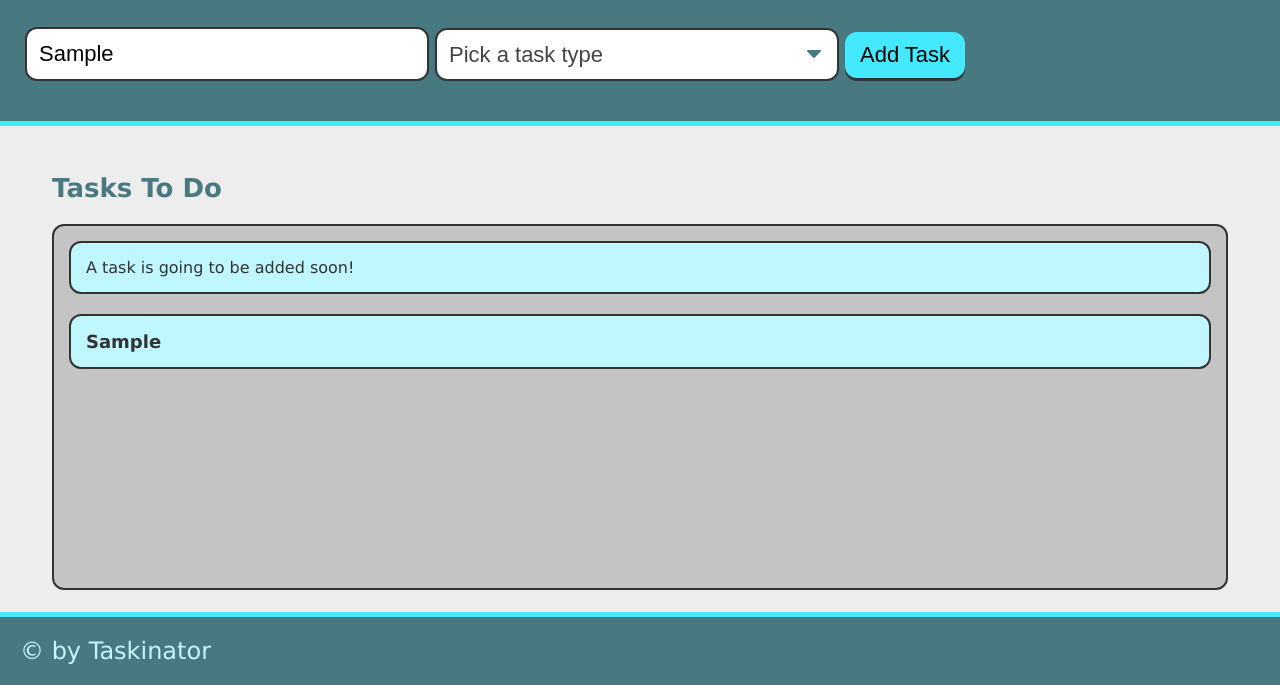
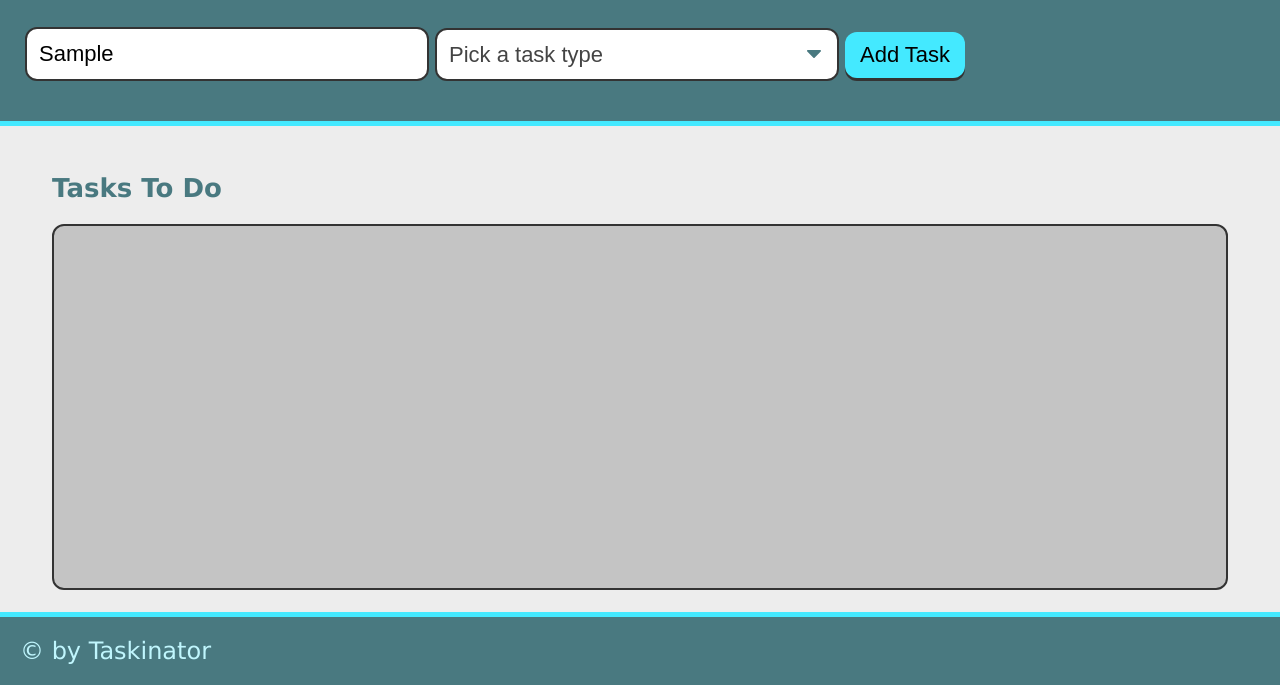
Before and after one commit to llacourciere/taskinator, a plain HTML site: page index.html in a window 1280 px wide. Both pictures are taken after typing "Sample" into the empty fields and a click on the button "Add Task". Shown: the part 115-800 px from the top of the page. Drawn offline with Linux system fonts and the light colour scheme.

Commit message:
fixed the form so that when the user doesn't input anything it returns false

```diff
--- a/assets/js/script.js
+++ b/assets/js/script.js
@@ -4,13 +4,20 @@ var tasksToDoEl = document.querySelector('#tasks-to-do');
    var taskFormHandler = function(event) {
 
     event.preventDefault();
+
     var taskNameInput = document.querySelector("input[name='task-name']").value;
     var taskTypeInput =document.querySelector("select[name='task-type']").value;
   //package up data as an object
+    if (!taskNameInput || !taskTypeInput) {
+        alert("You need to full out the task form.")
+        return false;
+    }
     var taskDataObj = {
         name: taskNameInput,
         type: taskTypeInput
     };
+    formEl.reset();
+
     //send it as an argument to createTaskEl
     createTaskEl(taskDataObj);
    };
--- a/index.html
+++ b/index.html
@@ -38,7 +38,7 @@
         <section class="task-list-wrapper">
             <h2 class="list-title">Tasks To Do</h2>
             <ul class="task-list" id="tasks-to-do">
-                <li class="task-item">A task is going to be added soon!</li>
+
             </ul>
         </section>
     </main>
```
